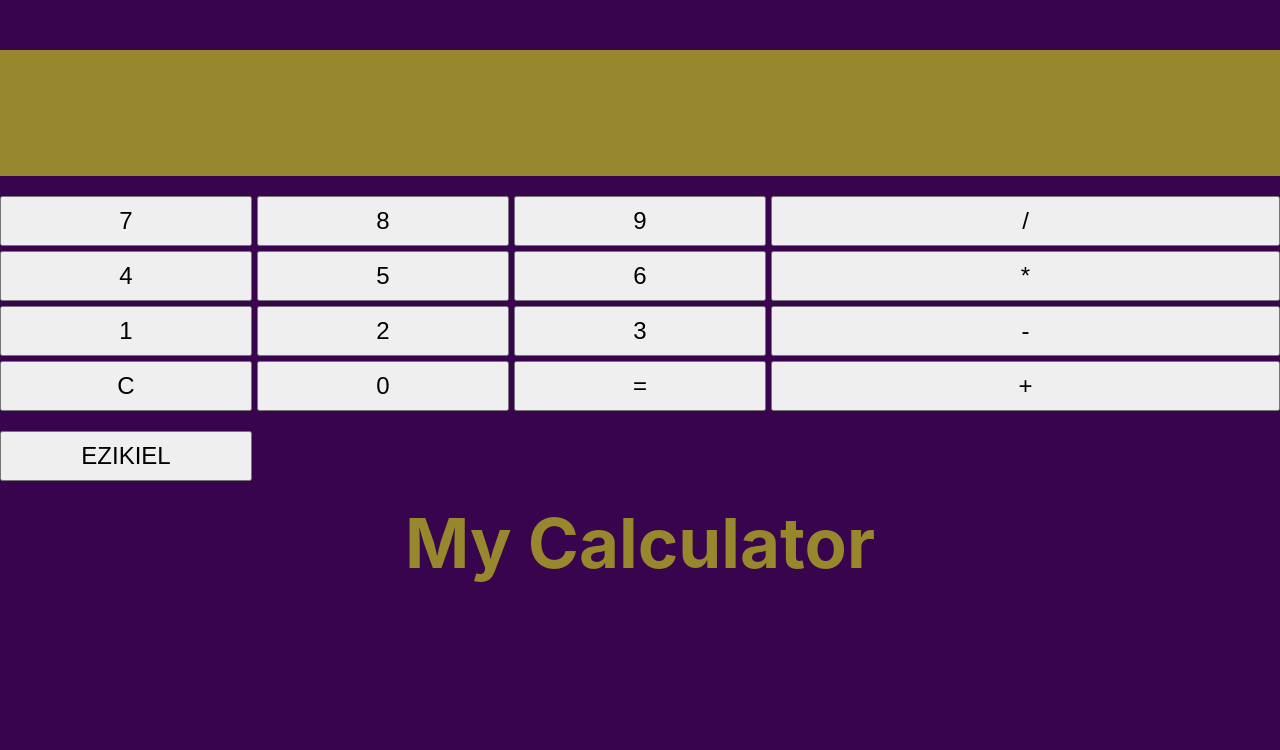
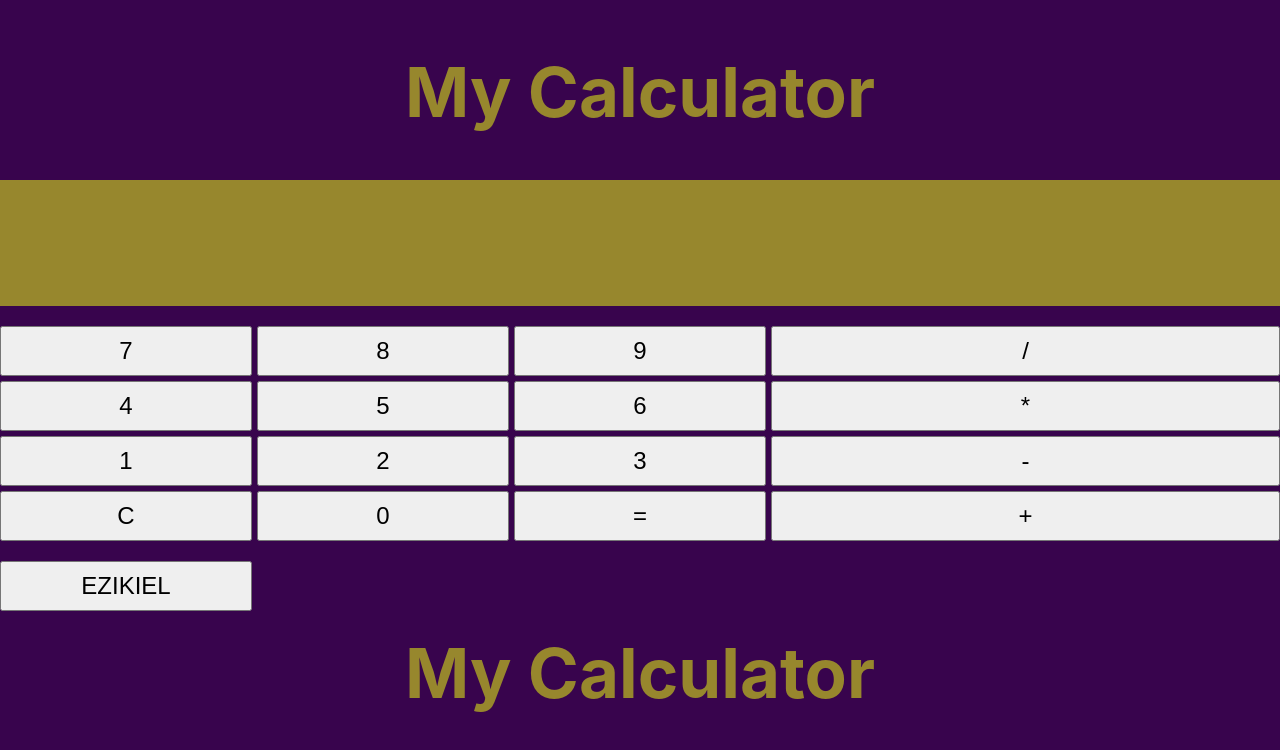
Before and after one commit to Ezikiel2023/prelimexam, a React (Create React App) app: page / in a window 1280 px wide. Shown: the top 750 px of the page. Built offline with nearby package versions, Linux system fonts and the light colour scheme.

Commit message:
Update App.js

```diff
--- a/src/App.js
+++ b/src/App.js
@@ -53,6 +53,7 @@ function App() {
 
   return (
     <div className='CalcContainer'>
+     <h1 className="Footer">My Calculator</h1>
       <CalcDisplay expression={expression} />
       <div className='ButtonContainer'>
         <CalButton label={7} onClick={handleButtonClick} />
```
